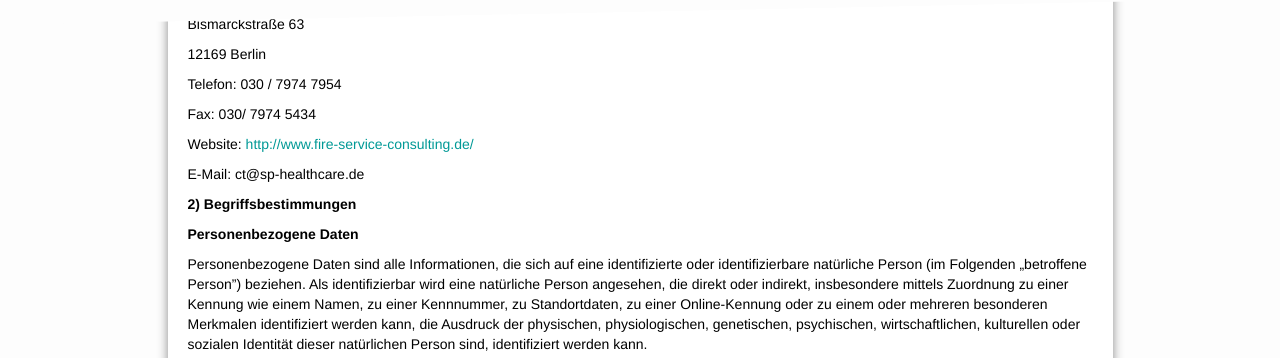
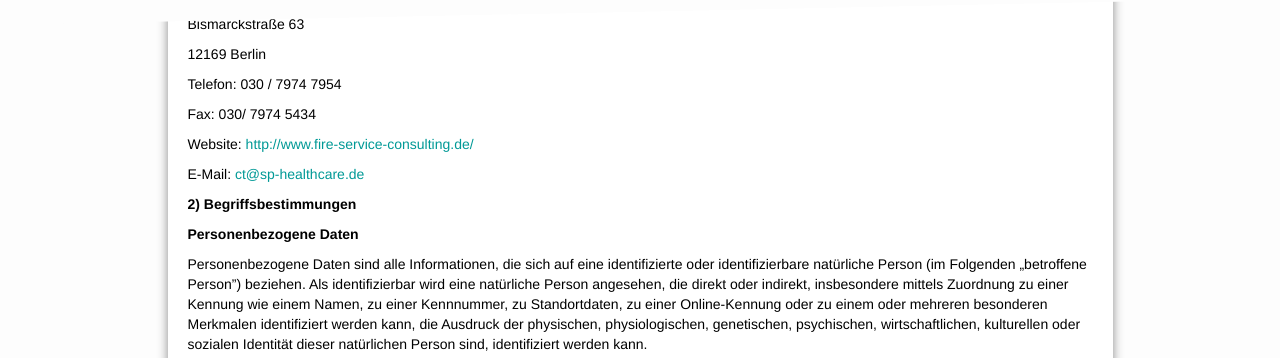
Before and after one commit to samlawski/sp-healthcare, a Jekyll site: the page built from datenschutz.md, in a window 1280 px wide and 900 px high, scrolled down 905 px. Shown: the part 94-452 px from the top of the window. Built offline with Jekyll 4.4.1, drawn with Linux system fonts in a browser that asks for light colours; nearby versions of some CDN libraries; part of the change alters nothing that is shown.

```diff
--- a/datenschutz.md
+++ b/datenschutz.md
@@ -31,7 +31,7 @@ Fax: 030/ 7974 5434
 
 Website: [http://www.fire-service-consulting.de/](http://www.fire-service-consulting.de/)
 
-E-Mail: ct@sp-healthcare.de
+E-Mail: [ct@sp-healthcare.de](mailto:ct@sp-healthcare.de)
 
 **2) Begriffsbestimmungen**
 
```
